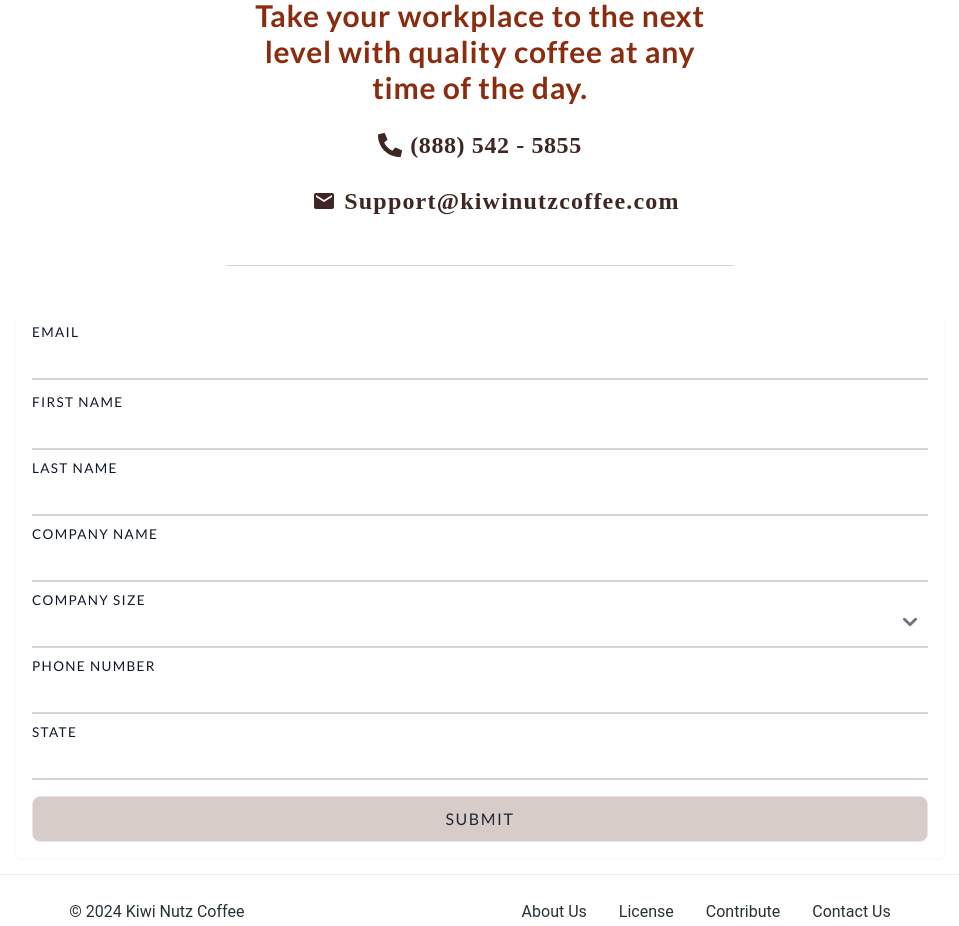
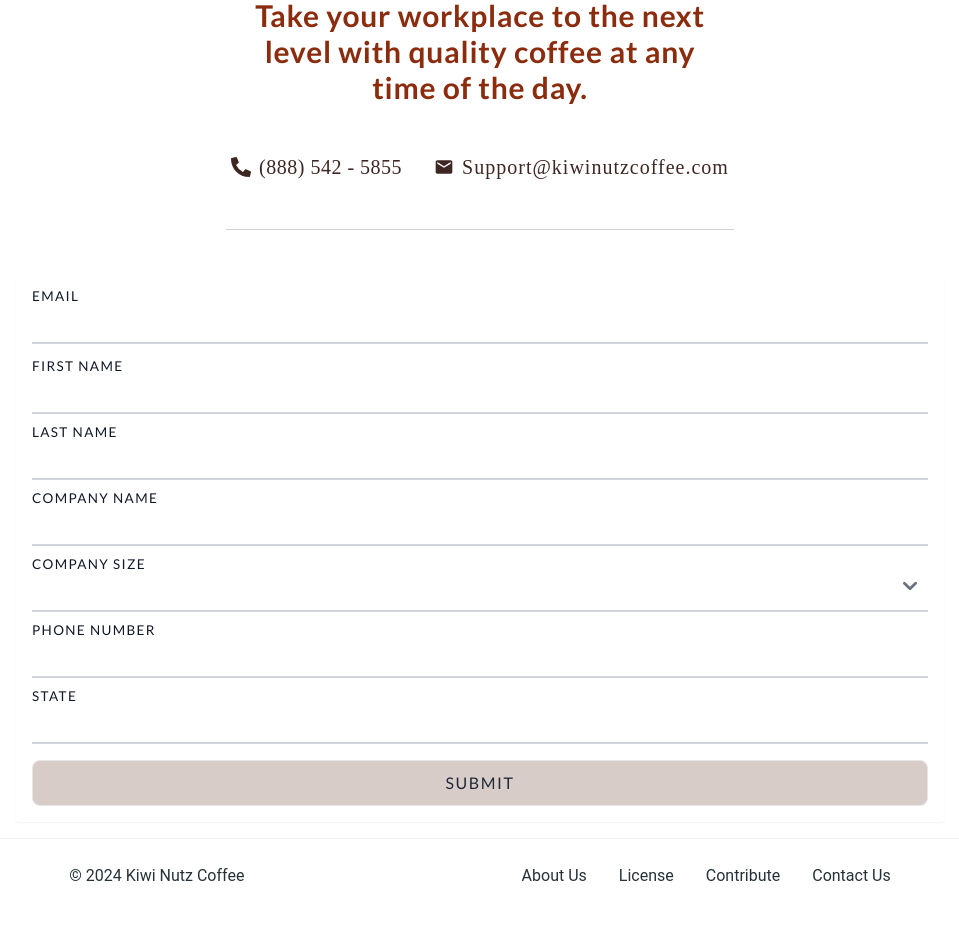
Before and after one commit to lamboprogramming/kn-cofee, a Next.js app: page / in a window 1280 px wide. Shown: the part 4560-5486 px from the top of the page, without its empty margins (160-1119 px from the left). Built offline with nearby package versions, Linux system fonts and the light colour scheme.

Commit message:
contact info size and style changes

```diff
--- a/src/app/components/ContactInfo.jsx
+++ b/src/app/components/ContactInfo.jsx
@@ -5,15 +5,16 @@ import Link from 'next/link'
 
 export default function ContactInfo() {
   return (
-    <div className='mt-5'>
+    <div className='mt-4'>
       {/* Contact Info */}
-       <div className="items-center justify-center mt-6 mb-12 sm:space-x-8">
-       <div className="flex items-center justify-center space-x-2 font-serif text-2xl font-bold tracking-wide text-brown-900">
-         <FaPhoneAlt className="" />
+      <div className="flex flex-col items-center justify-center mt-6 mb-12 space-y-4 sm:mt-12 sm:flex-row sm:space-x-8 sm:space-y-0">
+        <div className="flex items-center mb-4 space-x-2 font-serif text-2xl tracking-wide sm:mb-0 sm:text-xl text-brown-900">
+          <FaPhoneAlt />
           <span>(888) 542 - 5855</span>
         </div>
-       <div className="flex items-center justify-center mt-6 space-x-2 font-serif text-2xl font-bold tracking-wider text-brown-900 ">
-         <MdEmail className="" />
+
+        <div className="flex items-center space-x-2 font-serif text-2xl tracking-wider sm:text-xl text-brown-900">
+          <MdEmail />
           <Link href="mailto:Support@kiwinutzcoffee.com">
             <span>Support@kiwinutzcoffee.com</span>
           </Link>
```
Lines whose indentation alone changed are shown as unchanged.
